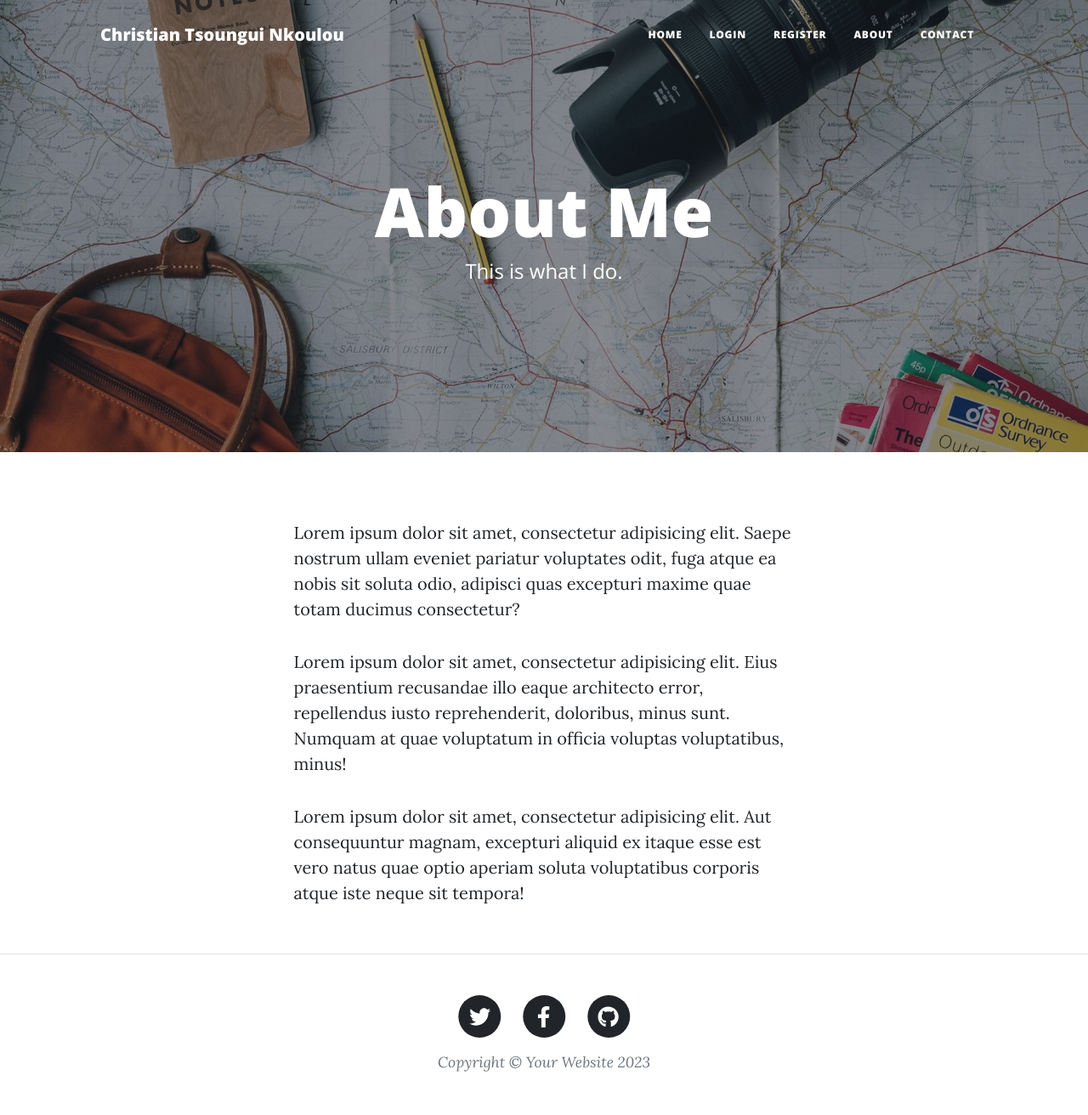
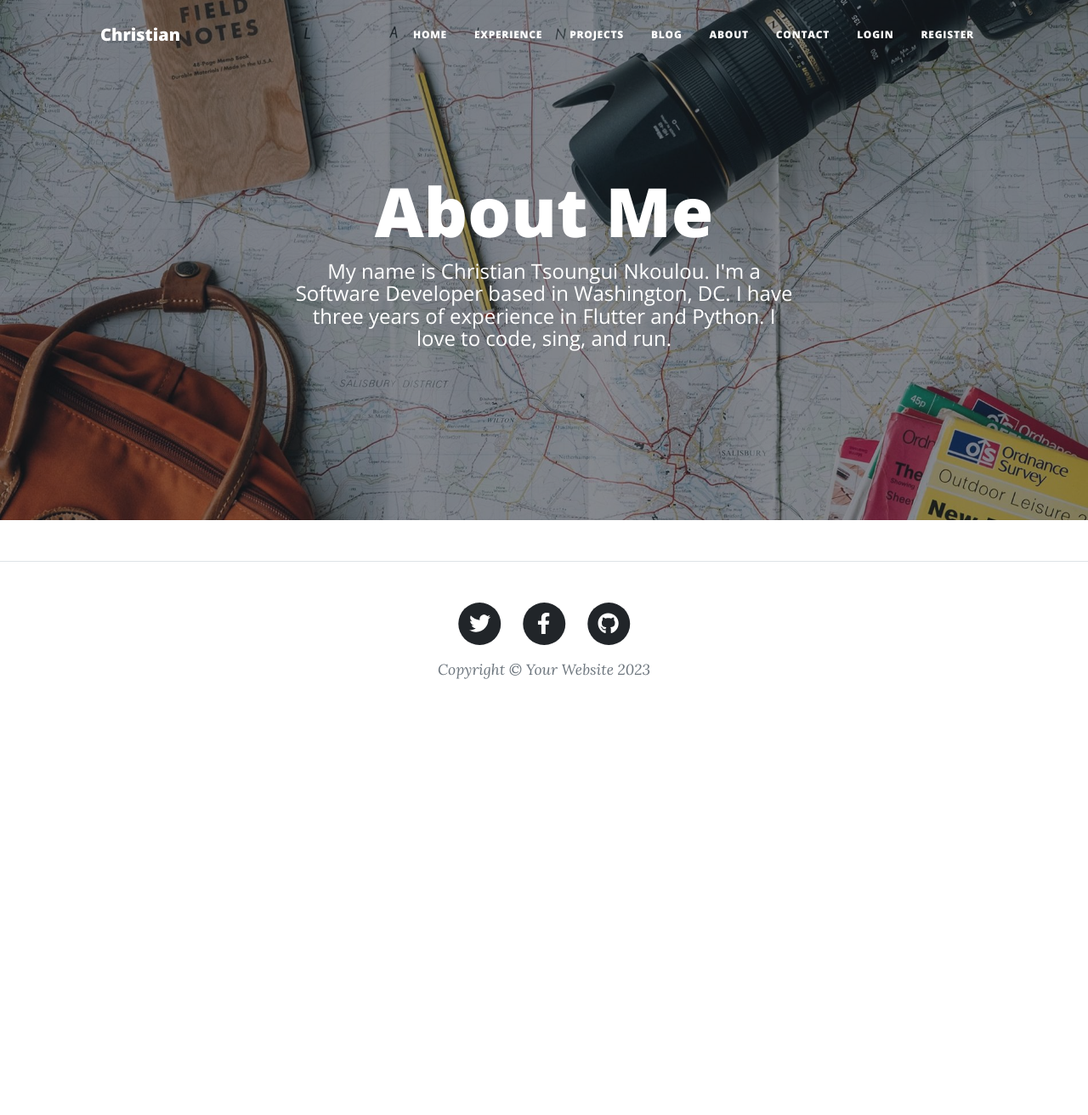
Before and after one commit to tsounguc/day-69, a Flask app: page /about in a window 1280 px wide. Shown: the whole page at 85% size. After the commit the page ends 799 px from the top, so only its background shows below. Run offline with Flask 3, Linux system fonts and the light colour scheme; some libraries are stand-ins or nearby versions.

Commit message:
Add more items to navbar. Change about and home background image

```diff
--- a/main.py
+++ b/main.py
@@ -162,7 +162,7 @@ def register():
                 user = db.session.execute(db.select(User).where(User.email == form.email.data)).scalar()
 
                 login_user(user)
-                return redirect(url_for('get_all_posts'))
+                return redirect(url_for('home'))
 
     return render_template("register.html", form=form, logged_in=current_user.is_authenticated)
 
@@ -182,7 +182,7 @@ def login():
                 return redirect(url_for('login'))
             else:
                 login_user(user)
-                return redirect(url_for('get_all_posts'))
+                return redirect(url_for('home'))
 
     return render_template("login.html", form=form, logged_in=current_user.is_authenticated)
 
@@ -194,11 +194,18 @@ def logout():
 
 
 @app.route("/")
+def home():
+    return render_template("index.html", logged_in=current_user.is_authenticated,
+                           is_admin=check_user_access())
+    pass
+
+
+@app.route("/blog")
 def get_all_posts():
     result = db.session.execute(db.select(BlogPost))
     posts = result.scalars().all()
 
-    return render_template("index.html", all_posts=posts, logged_in=current_user.is_authenticated,
+    return render_template("blog.html", all_posts=posts, logged_in=current_user.is_authenticated,
                            is_admin=check_user_access())
 
 
--- a/templates/about.html
+++ b/templates/about.html
@@ -10,38 +10,42 @@
       <div class="col-md-10 col-lg-8 col-xl-7">
         <div class="page-heading">
           <h1>About Me</h1>
-          <span class="subheading">This is what I do.</span>
+          <span class="subheading">
+            My name is Christian Tsoungui Nkoulou. I'm a Software Developer based in Washington, DC.
+            I have three years of experience in Flutter and Python.
+            I love to code, sing, and run.
+          </span>
         </div>
       </div>
     </div>
   </div>
 </header>
 <!-- Main Content-->
-<main class="mb-4">
-  <div class="container px-4 px-lg-5">
-    <div class="row gx-4 gx-lg-5 justify-content-center">
-      <div class="col-md-10 col-lg-8 col-xl-7">
-        <p>
-          Lorem ipsum dolor sit amet, consectetur adipisicing elit. Saepe
-          nostrum ullam eveniet pariatur voluptates odit, fuga atque ea nobis
-          sit soluta odio, adipisci quas excepturi maxime quae totam ducimus
-          consectetur?
-        </p>
-        <p>
-          Lorem ipsum dolor sit amet, consectetur adipisicing elit. Eius
-          praesentium recusandae illo eaque architecto error, repellendus iusto
-          reprehenderit, doloribus, minus sunt. Numquam at quae voluptatum in
-          officia voluptas voluptatibus, minus!
-        </p>
-        <p>
-          Lorem ipsum dolor sit amet, consectetur adipisicing elit. Aut
-          consequuntur magnam, excepturi aliquid ex itaque esse est vero natus
-          quae optio aperiam soluta voluptatibus corporis atque iste neque sit
-          tempora!
-        </p>
-      </div>
-    </div>
-  </div>
-</main>
+<!--<main class="mb-4">-->
+<!--  <div class="container px-4 px-lg-5">-->
+<!--    <div class="row gx-4 gx-lg-5 justify-content-center">-->
+<!--      <div class="col-md-10 col-lg-8 col-xl-7">-->
+<!--        <p>-->
+<!--          Lorem ipsum dolor sit amet, consectetur adipisicing elit. Saepe-->
+<!--          nostrum ullam eveniet pariatur voluptates odit, fuga atque ea nobis-->
+<!--          sit soluta odio, adipisci quas excepturi maxime quae totam ducimus-->
+<!--          consectetur?-->
+<!--        </p>-->
+<!--        <p>-->
+<!--          Lorem ipsum dolor sit amet, consectetur adipisicing elit. Eius-->
+<!--          praesentium recusandae illo eaque architecto error, repellendus iusto-->
+<!--          reprehenderit, doloribus, minus sunt. Numquam at quae voluptatum in-->
+<!--          officia voluptas voluptatibus, minus!-->
+<!--        </p>-->
+<!--        <p>-->
+<!--          Lorem ipsum dolor sit amet, consectetur adipisicing elit. Aut-->
+<!--          consequuntur magnam, excepturi aliquid ex itaque esse est vero natus-->
+<!--          quae optio aperiam soluta voluptatibus corporis atque iste neque sit-->
+<!--          tempora!-->
+<!--        </p>-->
+<!--      </div>-->
+<!--    </div>-->
+<!--  </div>-->
+<!--</main>-->
 
 {% include "footer.html" %}
--- a/templates/header.html
+++ b/templates/header.html
@@ -8,7 +8,7 @@
     />
     <meta name="description" content="" />
     <meta name="author" content="" />
-    <title>Christian's Blog</title>
+    <title>Christian Tsoungui Nkoulou</title>
     {% block styles %}
     <!-- Load Bootstrap-Flask CSS here -->
     {{ bootstrap.load_css() }}
@@ -46,7 +46,7 @@
       <div class="container px-4 px-lg-5">
         <a class="navbar-brand" href="/">
 <!--          <img class="profile-img" src="{{ url_for('static', filename='assets/img/christian-profile.JPG') }}" height="45" width="40" style="border-radius:50%">-->
-          Christian Tsoungui Nkoulou
+          Christian
         </a>
         <button
           class="navbar-toggler"
@@ -65,38 +65,28 @@
             <li class="nav-item">
               <a
                 class="nav-link px-lg-3 py-3 py-lg-4"
-                href="{{ url_for('get_all_posts') }}"
+                href="{{ url_for('home') }}"
                 >Home</a
               >
             </li>
-            <!-- TODO: Only show Login/Register if user is logged out. Otherwise show "Log Out" -->
-            {% if not logged_in %}
             <li class="nav-item">
               <a
-                class="nav-link px-lg-3 py-3 py-lg-4"
-                href="{{ url_for('login') }}"
-                >Login</a
-              >
+                 class="nav-link px-lg-3 py-3 py-lg-4"
+                 href="{{ url_for('get_all_posts')}}"
+              >Experience</a>
             </li>
-            {% endif %}
-            {% if not logged_in %}
             <li class="nav-item">
               <a
-                class="nav-link px-lg-3 py-3 py-lg-4"
-                href="{{ url_for('register') }}"
-                >Register</a
-              >
+                 class="nav-link px-lg-3 py-3 py-lg-4"
+                 href="{{ url_for('get_all_posts')}}"
+              >Projects</a>
             </li>
-            {% endif %}
-            {% if logged_in %}
             <li class="nav-item">
               <a
-                class="nav-link px-lg-3 py-3 py-lg-4"
-                href="{{ url_for('logout') }}"
-                >Log Out</a
-              >
+                 class="nav-link px-lg-3 py-3 py-lg-4"
+                 href="{{ url_for('get_all_posts')}}"
+              >Blog</a>
             </li>
-            {% endif %}
             <li class="nav-item">
               <a
                 class="nav-link px-lg-3 py-3 py-lg-4"
@@ -111,6 +101,33 @@
                 >Contact</a
               >
             </li>
+            <!-- TODO: Only show Login/Register if user is logged out. Otherwise show "Log Out" -->
+            {% if not logged_in %}
+            <li class="nav-item">
+              <a
+                class="nav-link px-lg-3 py-3 py-lg-4"
+                href="{{ url_for('login') }}"
+                >Login</a
+              >
+            </li>
+            <li class="nav-item">
+              <a
+                class="nav-link px-lg-3 py-3 py-lg-4"
+                href="{{ url_for('register') }}"
+                >Register</a
+              >
+            </li>
+            {% endif %}
+
+            {% if logged_in %}
+            <li class="nav-item">
+              <a
+                class="nav-link px-lg-3 py-3 py-lg-4"
+                href="{{ url_for('logout') }}"
+                >Log Out</a
+              >
+            </li>
+            {% endif %}
           </ul>
         </div>
       </div>
```
Also changed, not shown: templates/blog.html (added, +60 -0 lines), templates/index.html (+46 -46 lines), static/assets/img/blog-bg.jpg (added), 1 other file.
